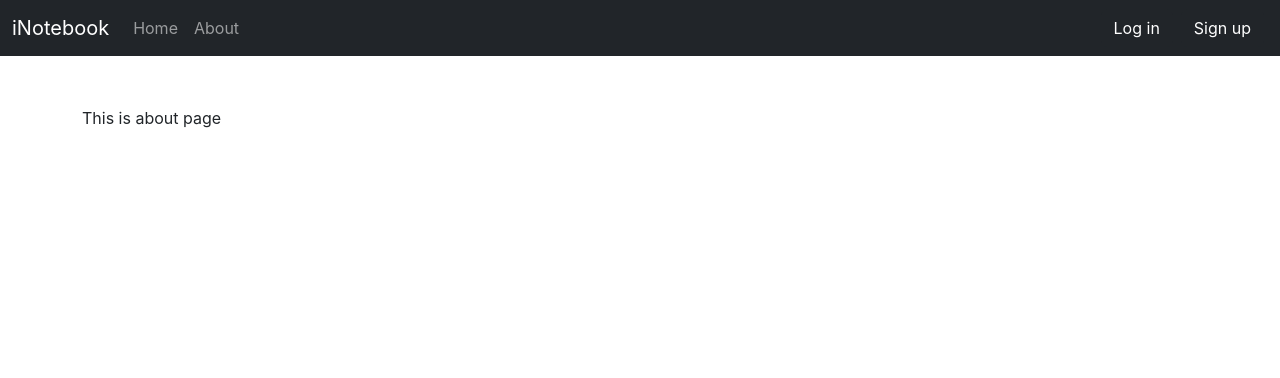
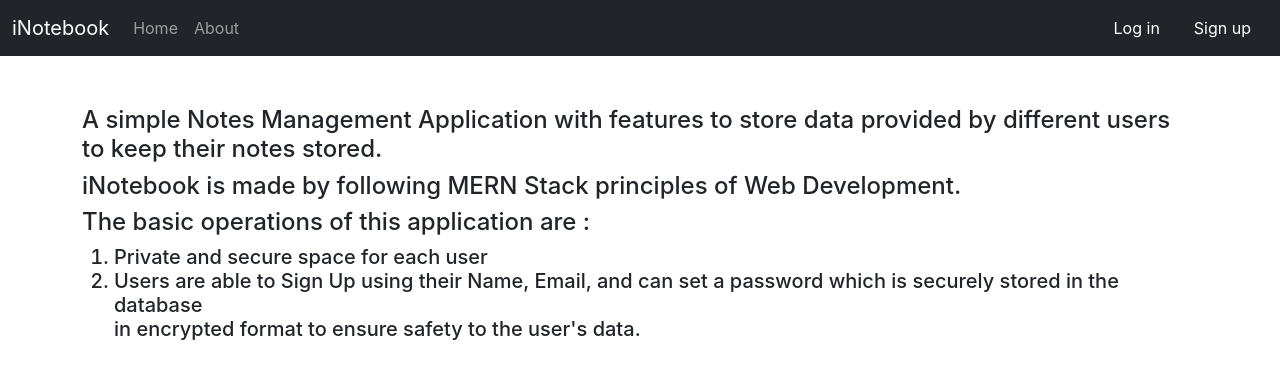
Before and after one commit to darklord-2900/PrivyPad, a React (Create React App) app: page /About in a window 1280 px wide. Shown: the top 378 px of the page. Built offline with nearby package versions, Linux system fonts and the light colour scheme.

Commit message:
About Updated.

```diff
--- a/src/components/About.js
+++ b/src/components/About.js
@@ -5,7 +5,25 @@
 const About = () => {
     return (
         <div>
-        This is about page
+            <h4>
+                A simple Notes Management Application with features to store data provided by different users to keep their notes stored.
+            </h4>
+            <h4>
+                iNotebook is made by following MERN Stack principles of Web Development.
+            </h4>
+            <h4>
+                The basic operations of this application are :
+            </h4>
+            <h5>
+                <ol>
+                    <li>
+                        Private and secure space for each user
+                    </li>
+                    <li>
+                    Users are able to Sign Up using their Name, Email, and can set a password which is securely stored in the database <br></br>in encrypted format to ensure safety to the user's data.
+                    </li>
+                </ol>
+            </h5>
         </div>
     )
 }
```
